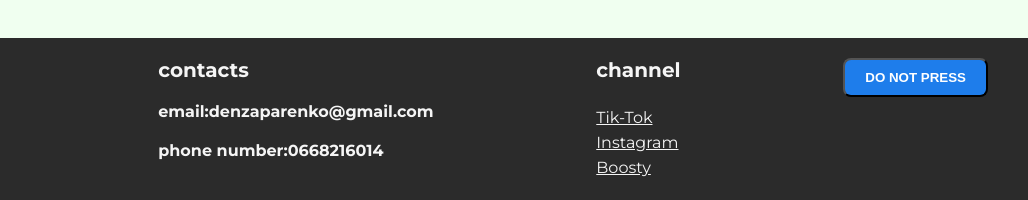
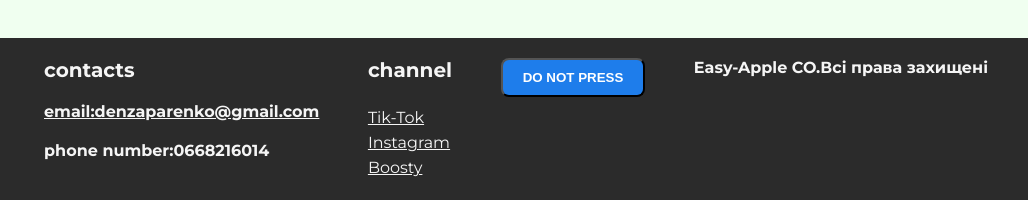
Before and after one commit to GITden4ik/eazy-apple, a plain HTML site: page index.html in a window 1280 px wide. Shown: the part 1331-1531 px from the top of the page, 252-1280 px from the left. Drawn offline with Linux system fonts and the light colour scheme.

Commit message:
Last update (final changes)

```diff
--- a/index.html
+++ b/index.html
@@ -5,10 +5,10 @@
     <link rel="preconnect" href="https://fonts.googleapis.com">
     <link rel="preconnect" href="https://fonts.gstatic.com" crossorigin>
     <link href="https://fonts.googleapis.com/css2?family=Montserrat:wght@100..900&display=swap" rel="stylesheet">
-
+    <link rel="icon" href="favicon.ico" type="image/x-icon">
     <meta charset="UTF-8">
     <meta name="viewport" content="width=device-width, initial-scale=1.0">
-    <title>Document</title>
+    <title>Eazy-Apple</title>
     <link rel="stylesheet" href="style/style.css">
     <link rel="stylesheet" href="style/text.css">
     <link rel="stylesheet" href="style/media.css">
@@ -18,7 +18,8 @@
     <div id="page">
         <header>
             <img class="logo" src="img/logo.png" alt="">
-            <button class="burger" type="button" aria-label="Menu" aria-controls="main-nav" aria-expanded="false">☰</button>
+            <button class="burger" type="button" aria-label="Menu" aria-controls="main-nav"
+                aria-expanded="false">☰</button>
             <nav class="main-nav" id="main-nav">
                 <a href="#">Trade-in</a>
                 <a href="#">About us</a>
@@ -80,21 +81,22 @@
 
         <footer>
             <div class="container">
-                <div class="container-txt" >
+                <div class="container-txt">
                     <img class="logo" src="img/logo_white.png" alt="">
                     <div class="cnt">
                         <h5>contacts</h5>
-                    <h6>email:denzaparenko@gmail.com</h6>
+                        <h6><a href="https://mail.google.com/mail/u/0/#inbox">email:denzaparenko@gmail.com</a></h6>
                         <h6>phone number:0668216014</h6>
                     </div>
 
-                <div class="channel" >
+                    <div class="channel">
                         <h5>channel</h5>
                         <a href="">Tik-Tok</a>
                         <a href="">Instagram</a>
                         <a href="music\music.html">Boosty</a>
                     </div>
                     <h5><button id="dnp">DO NOT PRESS</button></h5>
+                    <h6>Easy-Apple CO.Всi права захищенi</h6>
                 </div>
 
             </div>
--- a/style/style.css
+++ b/style/style.css
@@ -243,3 +243,4 @@ footer {
   }
 }
 #dnp{min-width: 100%;}
+.cnt{a{color: whitesmoke;}}
```
Also changed, not shown: favicon.ico (added). Lines whose indentation alone changed are shown as unchanged.
